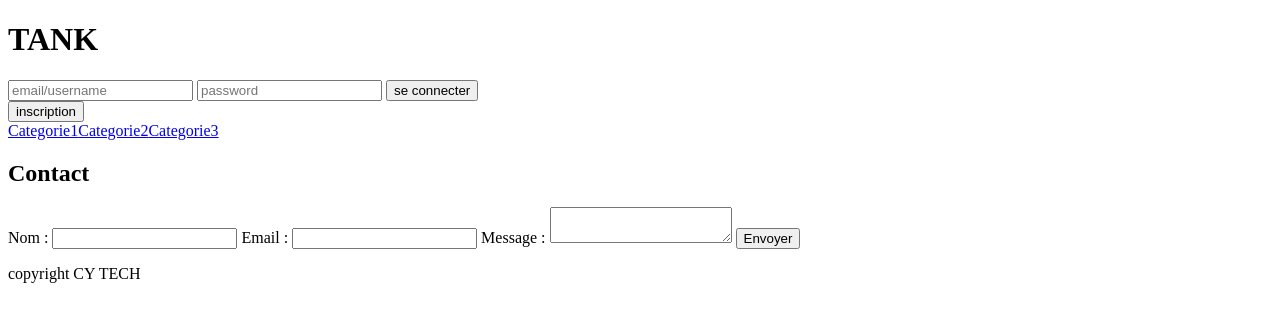
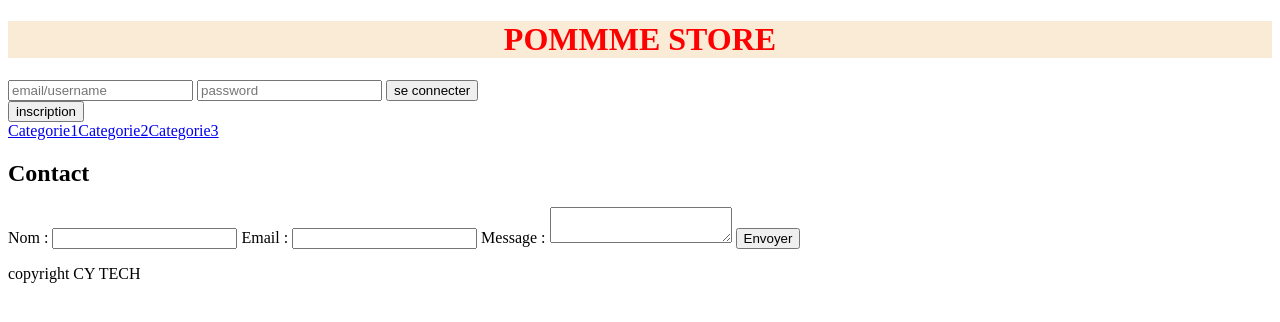
Before and after one commit to Tytyaz2/web-ING1, a PHP site: page / in a window 1280 px wide. Shown: the top 322 px of the page. Run offline with PHP 8.4, Linux system fonts and the light colour scheme.

Commit message:
CSS + exemple

```diff
--- /dev/null
+++ b/CSS/index.css
@@ -0,0 +1,5 @@
+#TANK {
+    text-align: center;
+    color: red;
+    background-color: antiquewhite;
+}
--- a/PHP/haut.inc.php
+++ b/PHP/haut.inc.php
@@ -3,9 +3,10 @@
 <head>
     <meta charset="UTF-8">
     <title>Tank</title>
+    <link rel="stylesheet" href="./CSS/index.css">
 </head>
 <body>
-<h1>TANK</h1>
+<h1 id="TANK">POMMME STORE</h1>
 
 <?php
 session_start();
```
Also changed, not shown: PHP/users.json (added, +7 -0 lines), PHP/verif_contact.php (added, +24 -0 lines).
